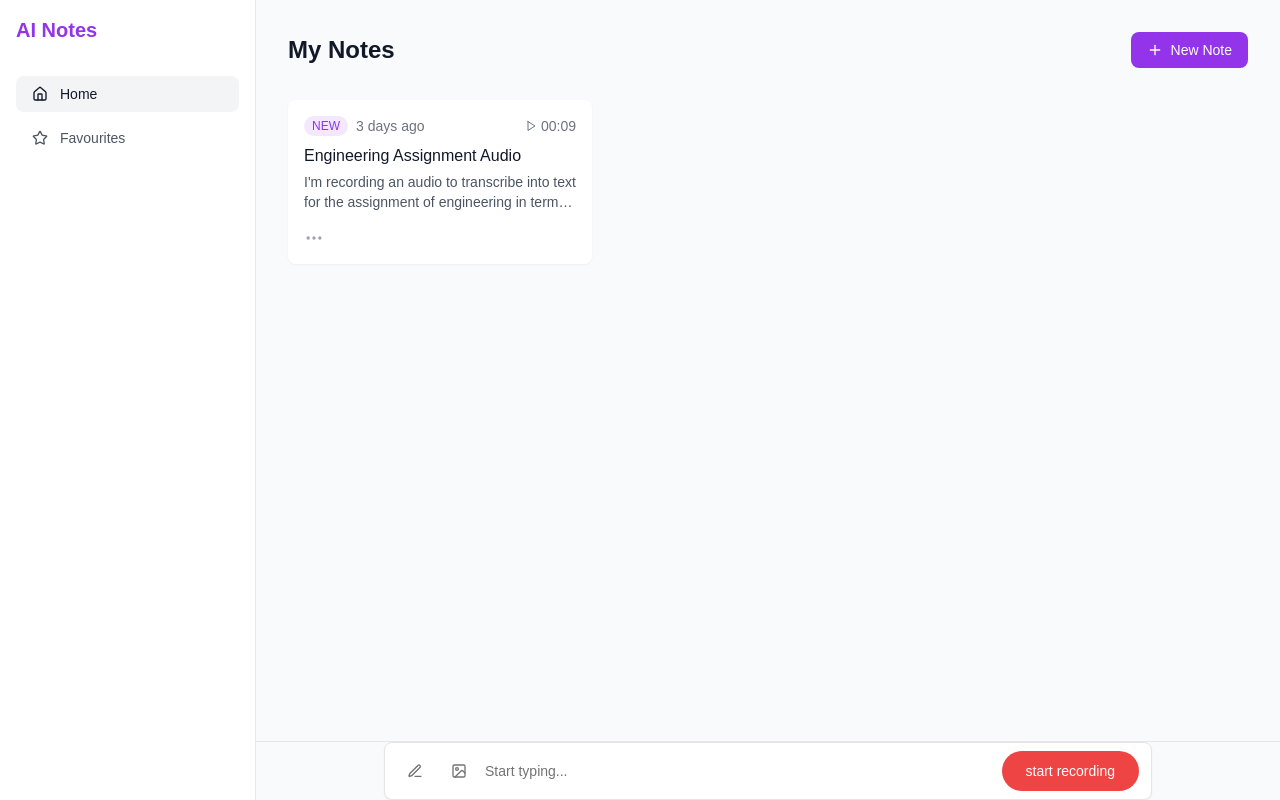
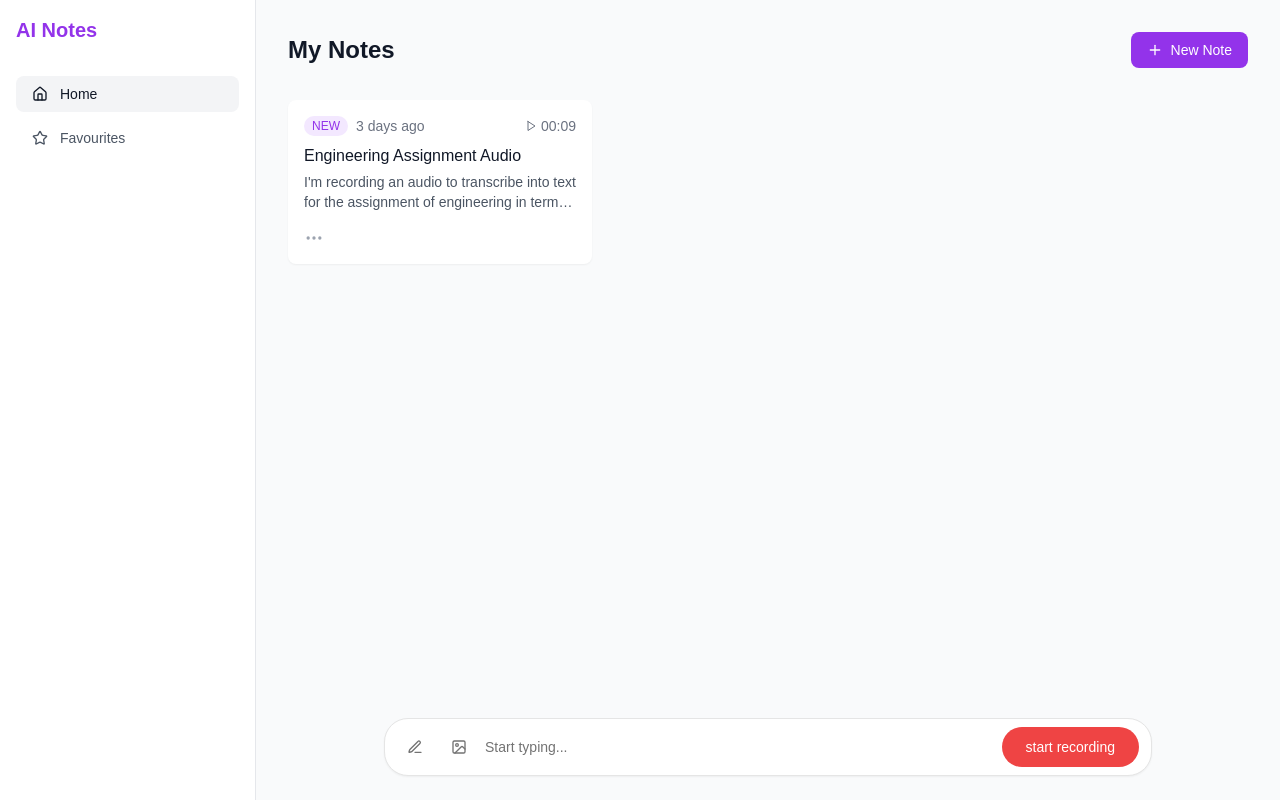
Before and after one commit to AdityaUmale/note-taking, a Next.js app: page /dashboard in a window 1280 px wide. Built offline with nearby package versions, Linux system fonts and the light colour scheme; sample sign-in values are in the browser's storage.

Commit message:
input bar ui

```diff
--- a/src/app/components/InputBar.tsx
+++ b/src/app/components/InputBar.tsx
@@ -5,7 +5,7 @@ import { PenLine, ImageIcon } from "lucide-react"
 
 export default function InputBar() {
   return (
-    <Card className="w-full max-w-3xl mx-auto">
+    <Card className="w-full max-w-3xl mx-auto rounded-3xl">
       <div className="flex items-center gap-2 p-2 px-3">
         <div className="flex gap-2">
           <Button variant="ghost" size="icon" className="h-9 w-9 text-muted-foreground">
--- a/src/app/dashboard/page.tsx
+++ b/src/app/dashboard/page.tsx
@@ -66,10 +66,9 @@ export default function Dashboard() {
         </div>
 
         {/* Input Bar */}
-        <div className="border-t border-gray-200">
-          <div className="ml-0">
+        <div className="bg-gray-50 mb-6">
+
             <InputBar />
-          </div>
         </div>
       </div>
     </div>
```
